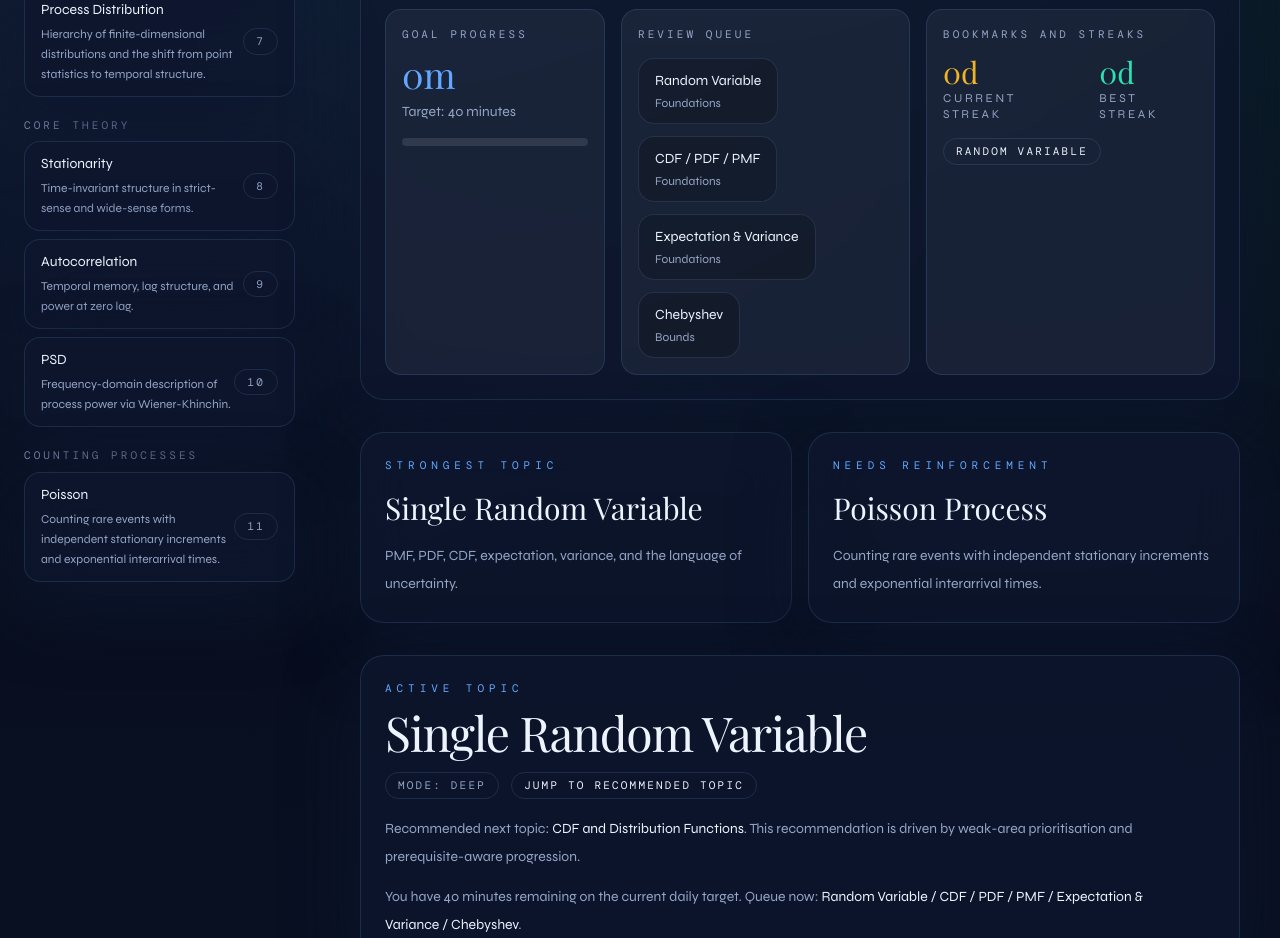
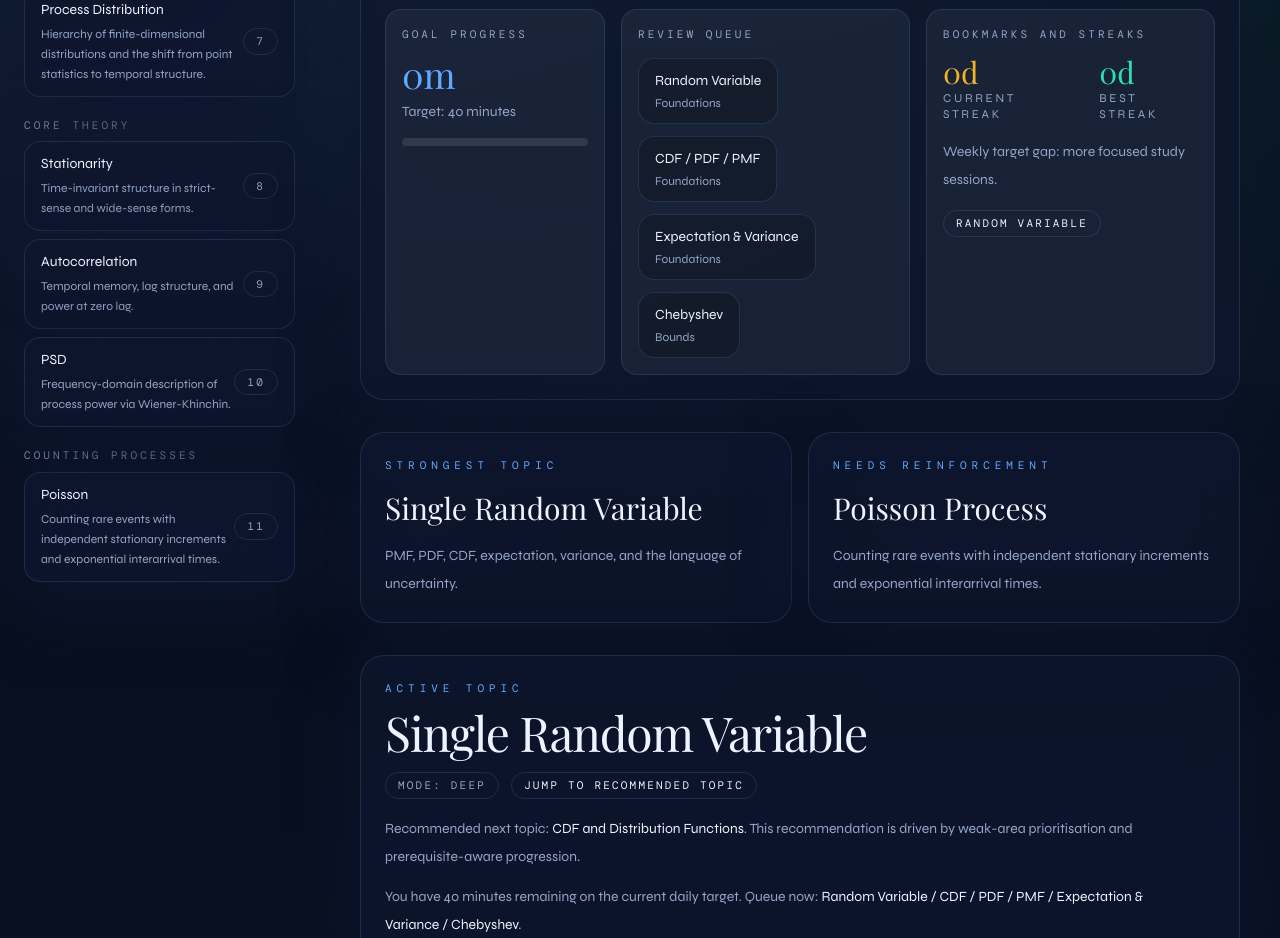
Before and after one commit to someshbharathwaj-ops/Probability, a Next.js app: page / in a window 1280 px wide. Shown: the part 1380-2318 px from the top of the page. Built offline with nearby package versions, Linux system fonts and the light colour scheme; a web font is replaced by a local one.

Commit message:
feat(ui): show weekly target gap in planner

```diff
--- a/src/features/learning/components/learning/study-planner.tsx
+++ b/src/features/learning/components/learning/study-planner.tsx
@@ -9,6 +9,7 @@ interface StudyPlannerProps {
   todayMinutes: number;
   currentStreak: number;
   longestStreak: number;
+  sessionsToWeeklyTarget: number;
   onSetDailyGoal: (minutes: number) => void;
   onOpenTopic: (topicId: Topic["id"]) => void;
 }
@@ -20,6 +21,7 @@ export function StudyPlanner({
   todayMinutes,
   currentStreak,
   longestStreak,
+  sessionsToWeeklyTarget,
   onSetDailyGoal,
   onOpenTopic,
 }: StudyPlannerProps) {
@@ -103,6 +105,9 @@ export function StudyPlanner({
               <div className="text-xs uppercase tracking-[0.22em] text-textMuted">Best streak</div>
             </div>
           </div>
+          <p className="mt-4 text-sm leading-7 text-textMuted">
+            Weekly target gap: {sessionsToWeeklyTarget} more focused study sessions.
+          </p>
           <div className="mt-4 flex flex-wrap gap-3">
             {bookmarkedTopics.length > 0 ? (
               bookmarkedTopics.map((topic) => (
```
